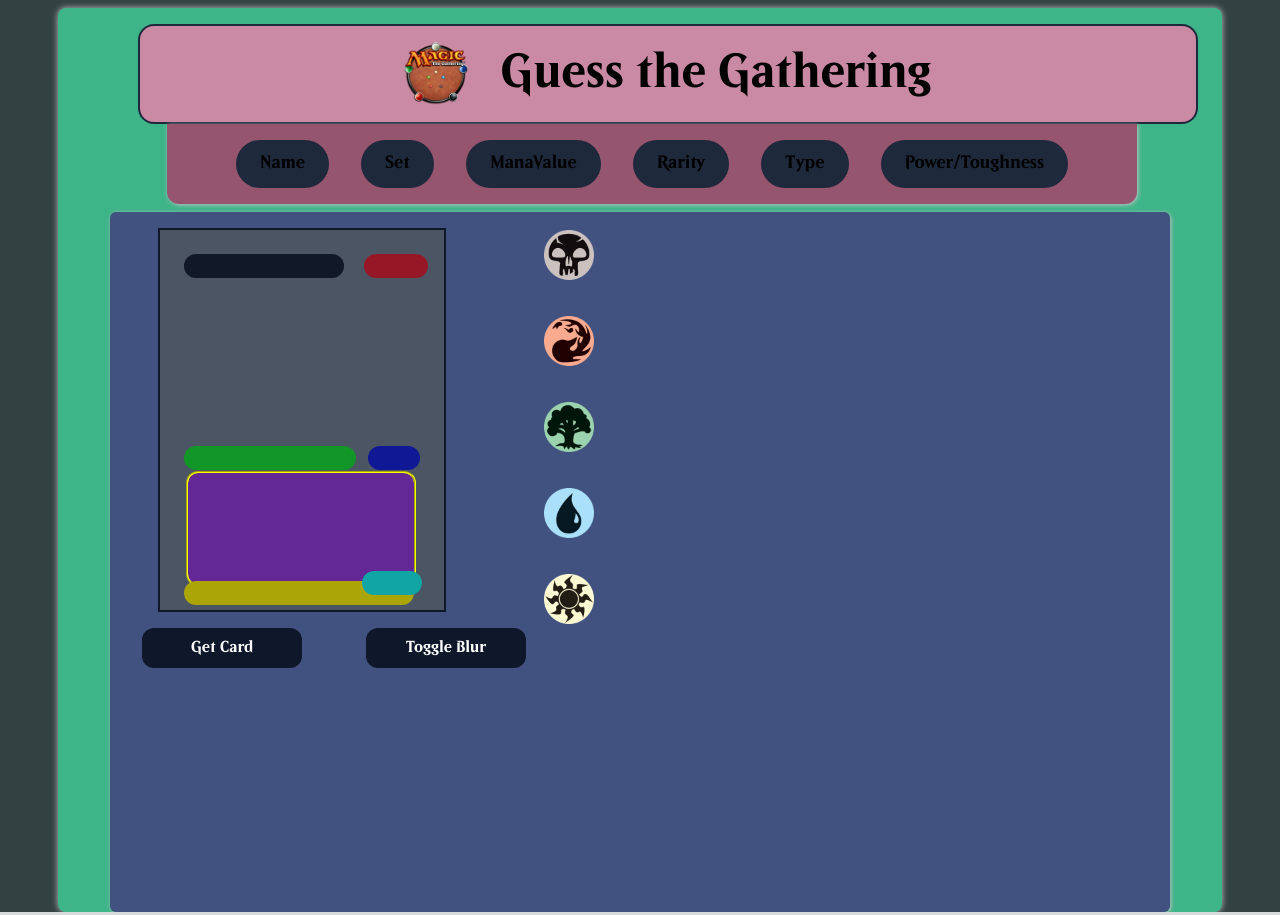
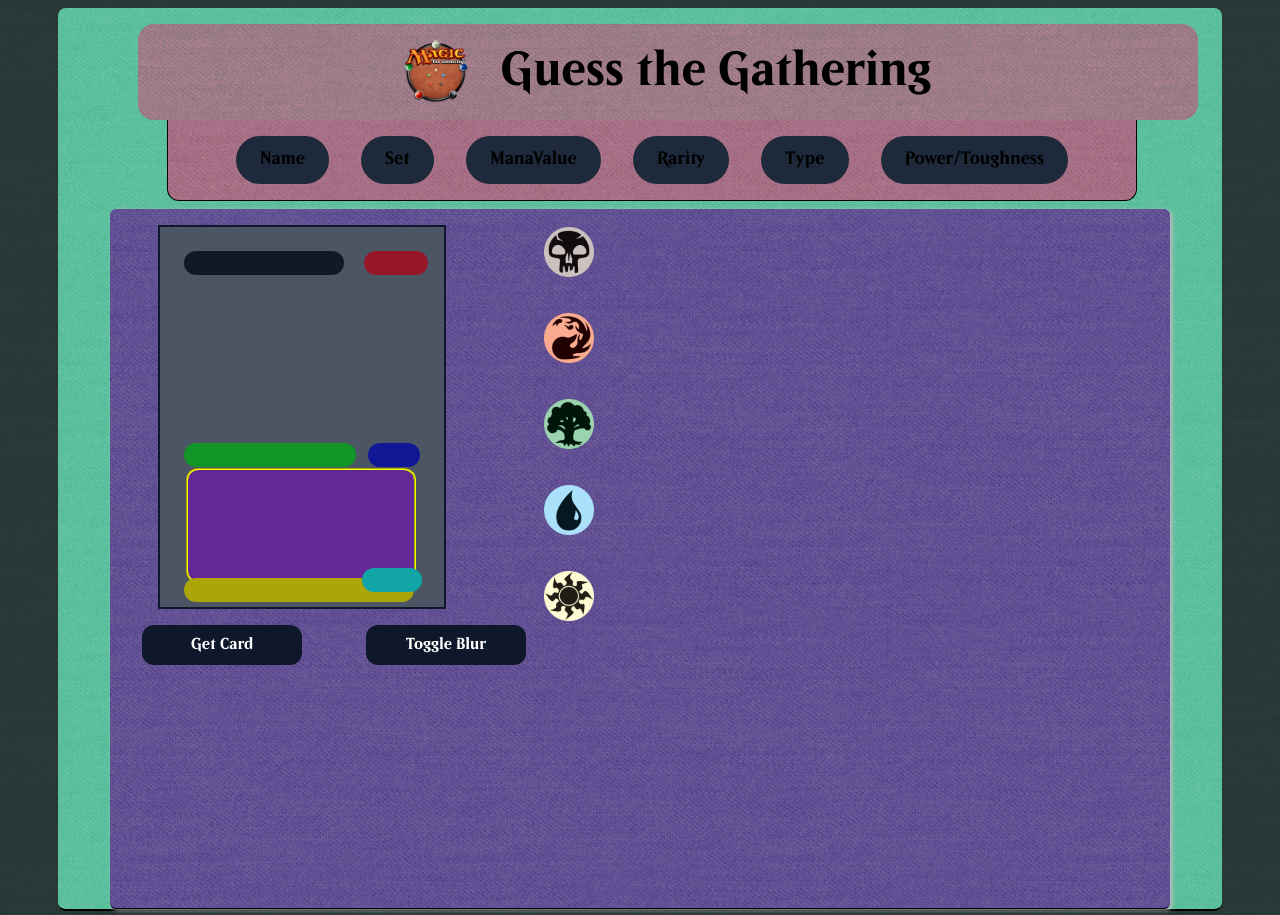
Before and after one commit to Ryan-Connell/CPRG306-Project, a Next.js app in the folder guess-the-gathering/: page / in a window 1280 px wide. Built offline with nearby package versions, Linux system fonts and the light colour scheme.

Commit message:
textures
I added textures

```diff
--- a/guess-the-gathering/app/page.js
+++ b/guess-the-gathering/app/page.js
@@ -63,7 +63,7 @@
   return (
     <main className="flex justify-center tiffany min-h-screen font-beleren">
       <div className="flex flex-col mint custom-width mt-2 rounded-lg">
-        <div className="border-slate-800 border-2 text-center custom-width mt-4 ml-20 p-4 rounded-2xl fairy-tail flex justify-center items-center">
+        <div className="text-center custom-width mt-4 ml-20 p-4 rounded-2xl fairy-tail flex justify-center items-center">
           <Image className="mr-8 w-16 h-16" src={mtgLogo} alt="MTG Logo" />
           <h1 className="text-5xl">Guess the Gathering</h1>
         </div>
--- a/guess-the-gathering/public/custom-styles.css
+++ b/guess-the-gathering/public/custom-styles.css
@@ -10,10 +10,12 @@
 }
 .card-box {
     display: flex;
-  background-blend-mode: multiply;
-  background-color: rgba(68, 42, 126, 0.7);
+  background-image: url('/images/45-degree-fabric-light.png');
+  background-blend-mode: hard-light;
+  background-color: rgba(68, 42, 126, 0.95);
+  border-bottom: 1px solid #000;
   height: 700px;
-  box-shadow: silver 1px 1px 4px 0px;
+  box-shadow: silver 2px 1px 4px 0px;
   width: 91%;
 }
 .hover-grow:hover {
@@ -22,20 +24,34 @@
 }
 .turquoise {
   background-color: #2bc0aa;
+  background-image: url('/images/45-degree-fabric-light.png');
+  background-blend-mode: multiply;
 }
 .tiffany{
   background-color: #314241;
+  background-blend-mode: hard-light;
+  background-image: url('/images/wood.png');
 }
 .dark-pink {
   background-color: #96556e;
-  box-shadow: silver 1px 1px 4px 0px;
+  /* box-shadow: silver 1px 1px 4px 0px; */
+  background-image: url('/images/45-degree-fabric-light.png');
+  background-blend-mode: hard-light;
+  border-left: 1px solid #000; /* Adjust as needed */
+  border-right: 1px solid #000; /* Adjust as needed */
+  border-bottom: 1px solid #000; /* Adjust as needed */
 }
 .fairy-tail{
   background-color: #ca8aa3;
+  background-image: url('/images/45-degree-fabric-light.png');
+  background-blend-mode: difference;
 }
 .mint{
   background-color: #3EB489;
-  box-shadow: silver 0px 0px 6px 0px;
+  margin-bottom: 4px;
+  background-image: url('/images/45-degree-fabric-light.png');
+  background-blend-mode: hard-light;
+  border-bottom: 2px solid #000;
 }
 .name-blur{
   background-color: rgb(17 24 39 / var(--tw-bg-opacity));
```
Also changed, not shown: guess-the-gathering/public/images/45-degree-fabric-light.png (added), guess-the-gathering/public/images/wood.png (added).
